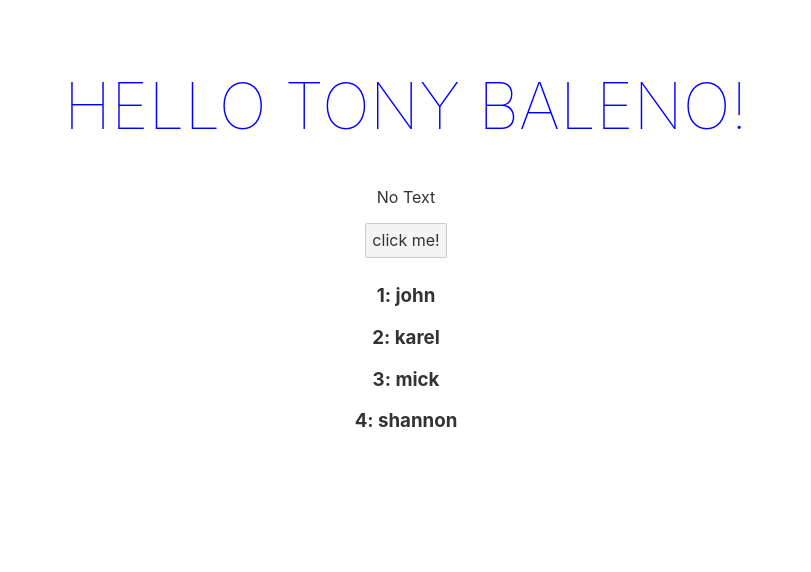
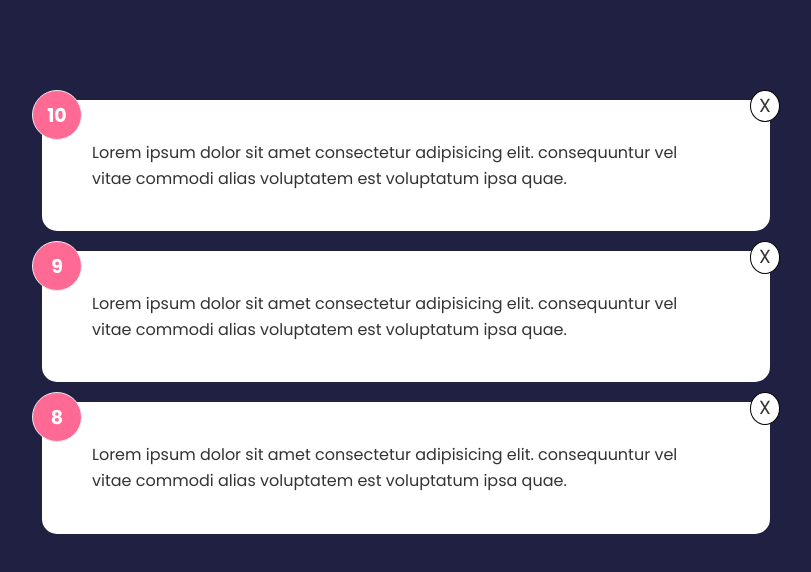
Before and after one commit to bradtraversy/svelte-feedback-app, a Svelte app: page / in a window 1280 px wide. Shown: the top 572 px of the page, without its empty margins (234-1045 px from the left). Built offline with nearby package versions, Linux system fonts and the light colour scheme.

Commit message:
handle delete

```diff
--- a/public/global.css
+++ b/public/global.css
@@ -1,63 +1,24 @@
-html, body {
-	position: relative;
-	width: 100%;
-	height: 100%;
+@import url('https://fonts.googleapis.com/css2?family=Poppins:wght@400;600;700&display=swap');
+
+* {
+  box-sizing: border-box;
+  margin: 0;
+  padding: 0;
 }
 
 body {
-	color: #333;
-	margin: 0;
-	padding: 8px;
-	box-sizing: border-box;
-	font-family: -apple-system, BlinkMacSystemFont, "Segoe UI", Roboto, Oxygen-Sans, Ubuntu, Cantarell, "Helvetica Neue", sans-serif;
+  font-family: 'Poppins', sans-serif;
+  background-color: #202142;
+  line-height: 1.6;
+  color: #fff;
 }
 
-a {
-	color: rgb(0,100,200);
-	text-decoration: none;
+ul {
+  list-style: none;
 }
 
-a:hover {
-	text-decoration: underline;
+.container {
+  max-width: 768px;
+  margin: 100px auto;
+  padding: 0 20px;
 }
-
-a:visited {
-	color: rgb(0,80,160);
-}
-
-label {
-	display: block;
-}
-
-input, button, select, textarea {
-	font-family: inherit;
-	font-size: inherit;
-	-webkit-padding: 0.4em 0;
-	padding: 0.4em;
-	margin: 0 0 0.5em 0;
-	box-sizing: border-box;
-	border: 1px solid #ccc;
-	border-radius: 2px;
-}
-
-input:disabled {
-	color: #ccc;
-}
-
-button {
-	color: #333;
-	background-color: #f4f4f4;
-	outline: none;
-}
-
-button:disabled {
-	color: #999;
-}
-
-button:not(:disabled):active {
-	background-color: #ddd;
-}
-
-button:focus {
-	border-color: #666;
-}
--- a/src/App.svelte
+++ b/src/App.svelte
@@ -1,56 +1,17 @@
 <script lang="ts">
-  let firstName: string = "Tony";
-  let lastName: string = "Baleno";
-  let color = "blue";
-  let showText = false;
-  $: name = firstName + " " + lastName;
-  let toggle = () => {
-    color = color === "purple" ? "blue" : "purple";
-    showText = true;
-    users = [...users, { id: 5, name: "jenn" }];
-  };
-  let users = [
-    { id: 1, name: "john" },
-    { id: 2, name: "karel" },
-    { id: 3, name: "mick" },
-    { id: 4, name: "shannon" },
-  ];
+  import FeedbackList from "./components/FeedbackList.svelte";
+  import { FeedbackStore } from "./components/FeedbackStores";
+  let feedback = FeedbackStore;
+
+  function deleteFeedback(e: CustomEvent<Number>): void {
+    feedback.update((itemsArray) =>
+      itemsArray.filter((item) => item.id !== e.detail)
+    );
+  }
 </script>
 
-<main>
-  <h1 style="color: {color}">Hello {name}!</h1>
-  {#if showText}
-    <p>
-      Visit the <a href="https://svelte.dev/tutorial">Svelte tutorial</a> to learn
-      how to build Svelte apps.
-    </p>
-  {:else}
-    <p>No Text</p>
-  {/if}
-  <button on:click={toggle}>click me!</button>
-  {#each users as user (user.id)}
-    <h3>{user.id}: {user.name}</h3>
-  {/each}
+<main class="container">
+  <FeedbackList {feedback} on:delete-feedback={deleteFeedback} />
 </main>
 
-<style>
-  main {
-    text-align: center;
-    padding: 1em;
-    max-width: 240px;
-    margin: 0 auto;
-  }
-
-  h1 {
-    color: #ff3e00;
-    text-transform: uppercase;
-    font-size: 4em;
-    font-weight: 100;
-  }
-
-  @media (min-width: 640px) {
-    main {
-      max-width: none;
-    }
-  }
-</style>
+<style></style>
--- /dev/null
+++ b/src/components/Card.svelte
@@ -0,0 +1,14 @@
+<div class="card">
+  <slot />
+</div>
+
+<style>
+  .card {
+    background-color: #fff;
+    color: #333;
+    border-radius: 15px;
+    padding: 40px 50px;
+    margin: 20px 0;
+    position: relative;
+  }
+</style>
--- /dev/null
+++ b/src/components/FeedbackItem.svelte
@@ -0,0 +1,47 @@
+<script lang="ts">
+  import { createEventDispatcher } from "svelte";
+  import Card from "./Card.svelte";
+  import type { StoreEntry } from "./FeedbackStores";
+
+  export let item: StoreEntry;
+
+  const dispatch = createEventDispatcher();
+  function handleDelete(id: number): void {
+    dispatch("delete-feedback", id);
+  }
+</script>
+
+<Card>
+  <h2 class="num-display">{item.rating}</h2>
+  <p>{item.text}</p>
+  <p class="close" on:click={() => handleDelete(item.id)}>X</p>
+</Card>
+
+<style>
+  .num-display {
+    position: absolute;
+    top: -10px;
+    left: -10px;
+    width: 50px;
+    height: 50px;
+    background: #ff6a95;
+    color: #fff;
+    border: 1px #eee solid;
+    border-radius: 50%;
+    padding: 10px;
+    text-align: center;
+    font-size: 19px;
+  }
+  .close {
+    border: 1px black solid;
+    border-radius: 50%;
+    position: absolute;
+    top: -10px;
+    width: 30px;
+    right: -10px;
+    cursor: pointer;
+    background: white;
+    text-align: center;
+    font-size: 19px;
+  }
+</style>
--- /dev/null
+++ b/src/components/FeedbackList.svelte
@@ -0,0 +1,11 @@
+<script lang="ts">
+  import { writable } from "svelte/store";
+  import FeedbackItem from "./FeedbackItem.svelte";
+  import type { Store } from "./FeedbackStores";
+
+  export let feedback: Store;
+</script>
+
+{#each $feedback as fb (fb.id)}
+  <FeedbackItem item={fb} on:delete-feedback />
+{/each}
--- /dev/null
+++ b/src/components/FeedbackStores.ts
@@ -0,0 +1,32 @@
+import { Writable, writable } from "svelte/store";
+
+export type StoreEntry = {
+  id: number;
+  rating: number;
+  text: string;
+};
+
+export type Store = Writable<
+  {
+    id: number;
+    rating: number;
+    text: string;
+  }[]
+>;
+export const FeedbackStore: Store = writable([
+  {
+    id: 1,
+    rating: 10,
+    text: "Lorem ipsum dolor sit amet consectetur adipisicing elit. consequuntur vel vitae commodi alias voluptatem est voluptatum ipsa quae.",
+  },
+  {
+    id: 2,
+    rating: 9,
+    text: "Lorem ipsum dolor sit amet consectetur adipisicing elit. consequuntur vel vitae commodi alias voluptatem est voluptatum ipsa quae.",
+  },
+  {
+    id: 3,
+    rating: 8,
+    text: "Lorem ipsum dolor sit amet consectetur adipisicing elit. consequuntur vel vitae commodi alias voluptatem est voluptatum ipsa quae.",
+  },
+]);
```
Also changed, not shown: src/components/test.svelte (added).
